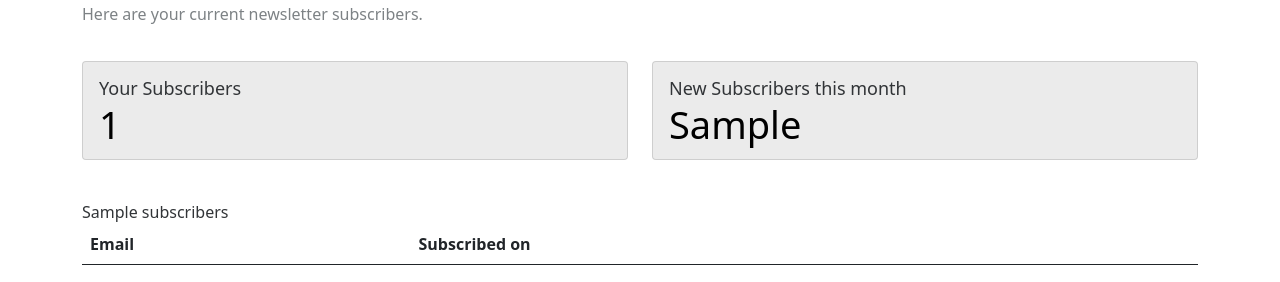
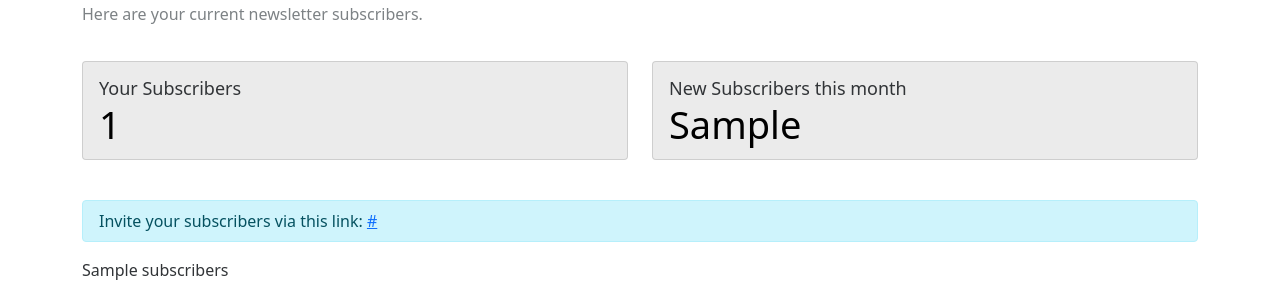
Before and after one commit to berrysauce/microletter, a FastAPI app: template templates/subscribers.html in a window 1280 px wide. Shown: the part 226-508 px from the top of the page. Run offline with FastAPI, Linux system fonts and the light colour scheme; the template is opened without the code that fills it: most values are stand-ins (such as "Sample title", 1, 10 or a date in 2020); lists and menus that the app fills with data are empty; some libraries are stand-ins or nearby versions.

Commit message:
Added subscribe link to subscribers page

```diff
--- a/main.py
+++ b/main.py
@@ -181,7 +181,7 @@ async def get_subscribers(request: Request, show: Optional[str] = None):
         popup_html = """"""
 
     subscribers_html, total, monthly = htmlgen.subscribertable()
-    return templates.TemplateResponse("subscribers.html", {"request": request, "popup": popup_html, "total_subscribers": total, "monthly_subscribers": monthly, "subscribers": subscribers_html})
+    return templates.TemplateResponse("subscribers.html", {"request": request, "popup": popup_html, "total_subscribers": total, "monthly_subscribers": monthly, "invite_link": mailer.deta_url(), "subscribers": subscribers_html})
 
 @app.get("/dashboard/settings")
 async def get_settings(request: Request, show: Optional[str] = None):
--- a/templates/subscribers.html
+++ b/templates/subscribers.html
@@ -145,6 +145,7 @@
                             </div>
                         </div>
                     </div>
+                    <div class="alert alert-info" role="alert" style="margin-top: 30px; padding-top: 8px; padding-bottom: 8px;"><span>Invite your subscribers via this link: <a href="{{ invite_link }}">{{ invite_link }}</a> &nbsp;</span></div>
                     <div class="table-responsive">
                         <table class="table">
                             <thead>
```
